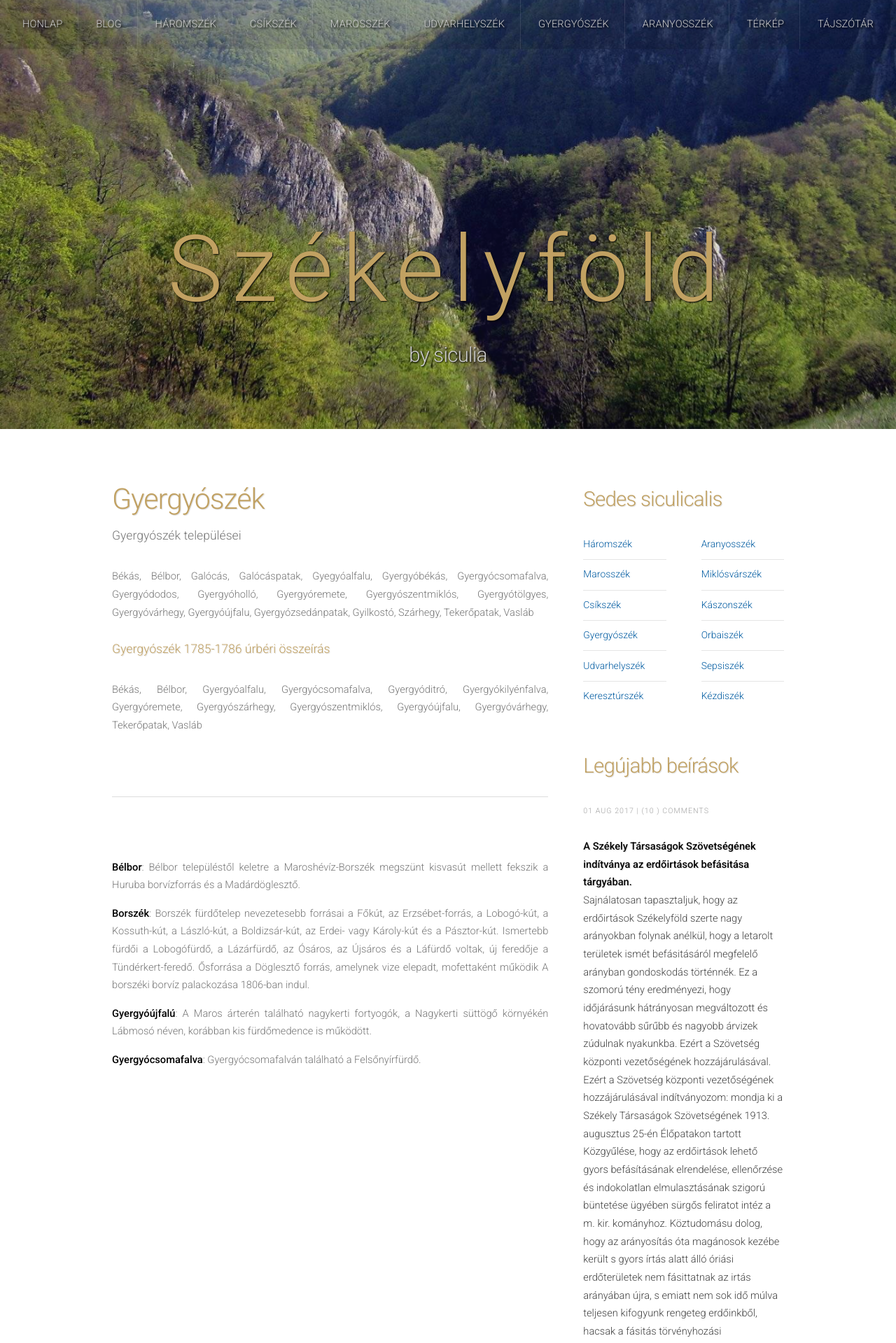
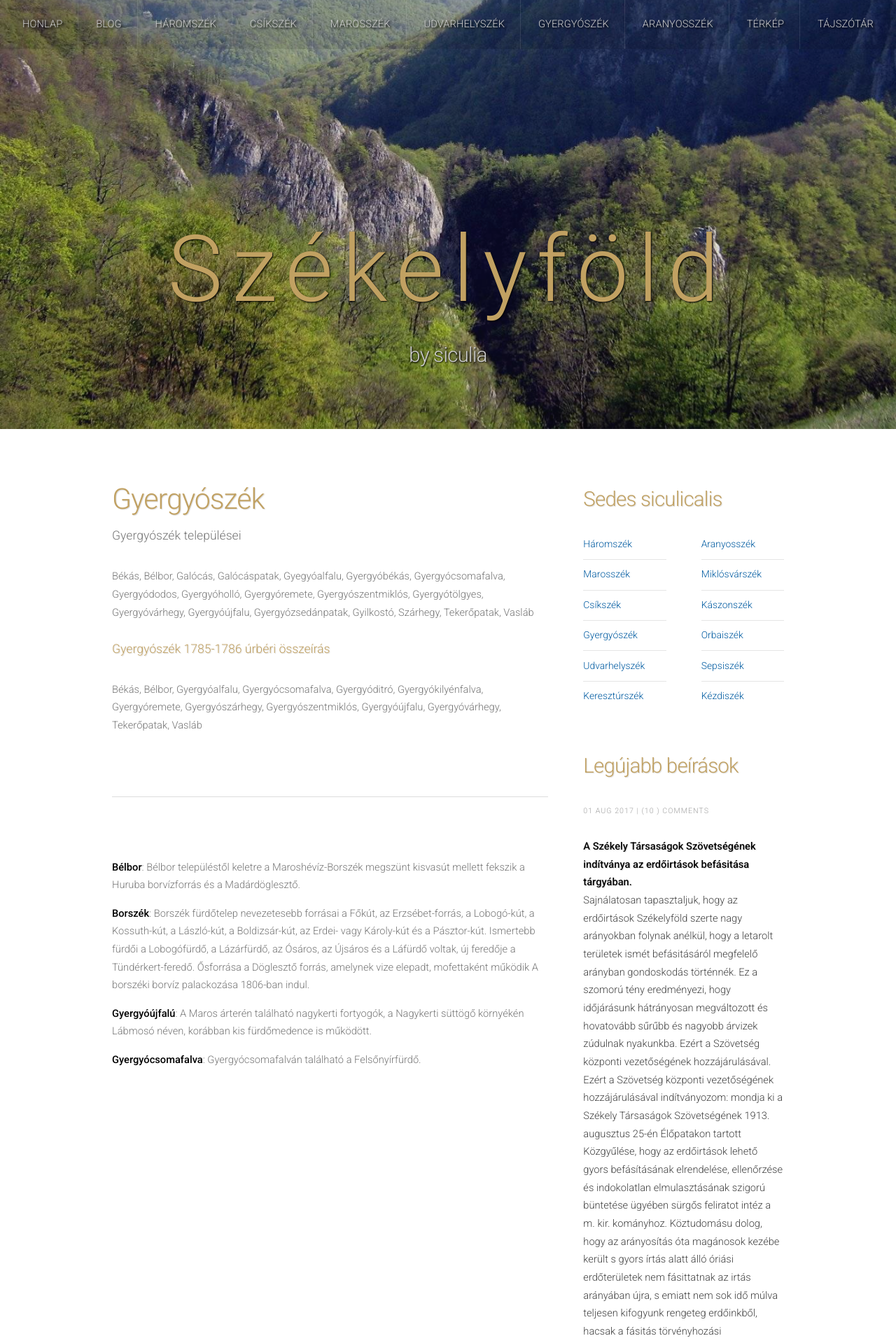
Before and after one commit to siculia/siculia.github.io, a Jekyll site: the page built from siculia-gyergyoszek.html, in a window 1280 px wide. Shown: the top 1919 px of the page at 70% size. Built offline with Jekyll 4.4.1, drawn with Linux system fonts in a browser that asks for light colours; nearby versions of some CDN libraries; library files that are not in the unit come from our copies.

Commit message:
gyergyó-realign:left

```diff
--- a/siculia-gyergyoszek.html
+++ b/siculia-gyergyoszek.html
@@ -17,7 +17,7 @@ layout: default
 							<span class="byline">Gyergyószék települései</span>
 						  </p>
 						</header>
-						<p style="text-align: justify;">Békás, Bélbor, Galócás, Galócáspatak, Gyegyóalfalu, Gyergyóbékás, Gyergyócsomafalva, Gyergyódodos, Gyergyóholló, Gyergyóremete, Gyergyószentmiklós, Gyergyótölgyes,
+						<p style="text-align: left;">Békás, Bélbor, Galócás, Galócáspatak, Gyegyóalfalu, Gyergyóbékás, Gyergyócsomafalva, Gyergyódodos, Gyergyóholló, Gyergyóremete, Gyergyószentmiklós, Gyergyótölgyes,
 						Gyergyóvárhegy, Gyergyóújfalu, Gyergyózsedánpatak, Gyilkostó, Szárhegy, Tekerőpatak, Vasláb</p>
 
 						<header>
@@ -26,14 +26,14 @@ layout: default
 						 </p>
 						</header>
 
-						<p style="text-align: justify;">Békás, Bélbor, Gyergyóalfalu, Gyergyócsomafalva, Gyergyóditró, Gyergyókilyénfalva, Gyergyóremete, Gyergyószárhegy,
+						<p style="text-align: left;">Békás, Bélbor, Gyergyóalfalu, Gyergyócsomafalva, Gyergyóditró, Gyergyókilyénfalva, Gyergyóremete, Gyergyószárhegy,
 						Gyergyószentmiklós, Gyergyóújfalu, Gyergyóvárhegy, Tekerőpatak, Vasláb</p>
 
 						<hr></hr>
-						<p style="text-align: justify;"><b>Bélbor</b>: Bélbor településtől keletre a Maroshévíz-Borszék megszünt kisvasút mellett fekszik a Huruba borvízforrás és a Madárdöglesztő.</p>
-						<p style="text-align: justify;"><b>Borszék</b>: Borszék fürdőtelep nevezetesebb forrásai a Főkút, az Erzsébet-forrás, a Lobogó-kút, a Kossuth-kút, a László-kút, a Boldizsár-kút, az Erdei- vagy Károly-kút és a Pásztor-kút. Ismertebb fürdői a Lobogófürdő, a Lázárfürdő, az Ósáros, az Újsáros és a Láfürdő voltak, új feredője a Tündérkert-feredő. Ősforrása a Döglesztő forrás, amelynek vize elepadt, mofettaként működik A borszéki borvíz palackozása 1806-ban indul.</p>
-						<p style="text-align: justify;"><b>Gyergyóújfalú</b>: A Maros árterén található nagykerti fortyogók, a Nagykerti süttögő környékén Lábmosó néven, korábban kis fürdőmedence is működött.</p>
-						<p style="text-align: justify;"><b>Gyergyócsomafalva</b>: Gyergyócsomafalván található a Felsőnyírfürdő.</p>
+						<p style="text-align: left;"><b>Bélbor</b>: Bélbor településtől keletre a Maroshévíz-Borszék megszünt kisvasút mellett fekszik a Huruba borvízforrás és a Madárdöglesztő.</p>
+						<p style="text-align: left;"><b>Borszék</b>: Borszék fürdőtelep nevezetesebb forrásai a Főkút, az Erzsébet-forrás, a Lobogó-kút, a Kossuth-kút, a László-kút, a Boldizsár-kút, az Erdei- vagy Károly-kút és a Pásztor-kút. Ismertebb fürdői a Lobogófürdő, a Lázárfürdő, az Ósáros, az Újsáros és a Láfürdő voltak, új feredője a Tündérkert-feredő. Ősforrása a Döglesztő forrás, amelynek vize elepadt, mofettaként működik A borszéki borvíz palackozása 1806-ban indul.</p>
+						<p style="text-align: left;"><b>Gyergyóújfalú</b>: A Maros árterén található nagykerti fortyogók, a Nagykerti süttögő környékén Lábmosó néven, korábban kis fürdőmedence is működött.</p>
+						<p style="text-align: left;"><b>Gyergyócsomafalva</b>: Gyergyócsomafalván található a Felsőnyírfürdő.</p>
 
 					</section>
 				</div>
```
